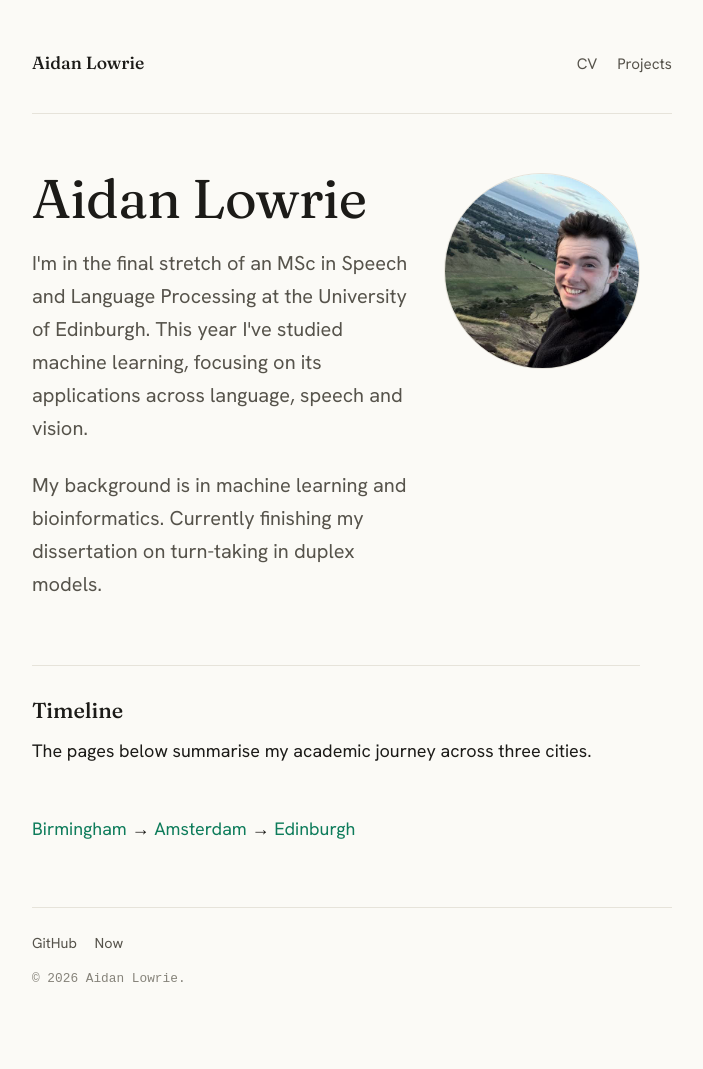
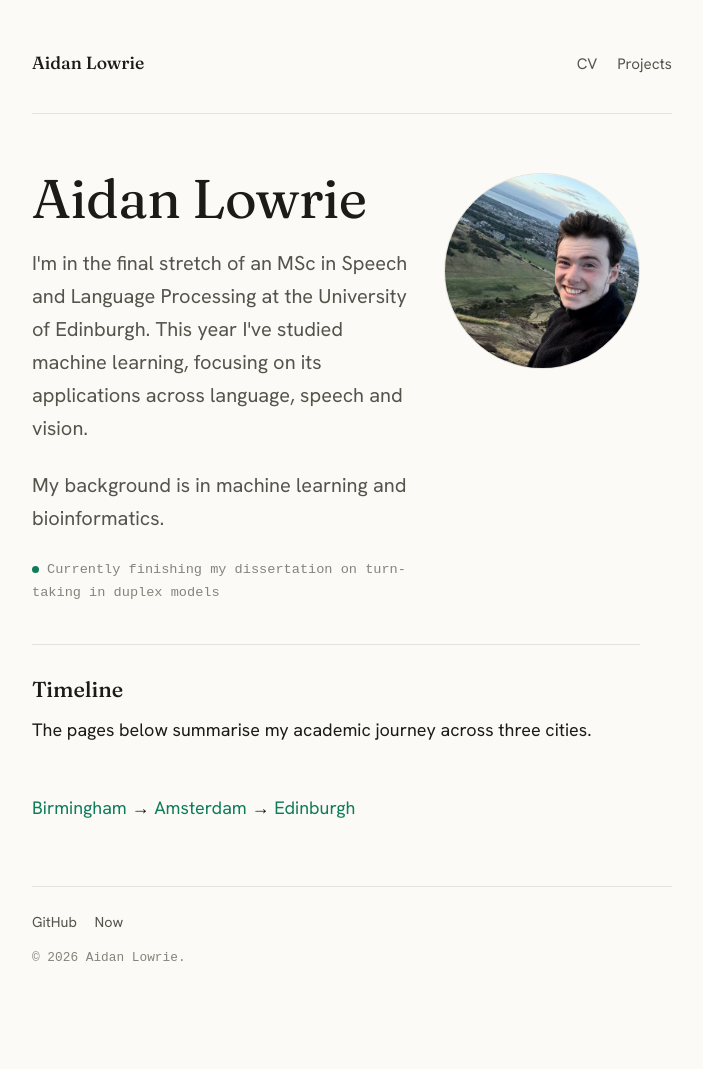
Before and after one commit to aidanlowrie/aidanlowrie.github.io, a Jekyll site: the page built from index.html, in a window 1280 px wide. Shown: the whole page, without its empty margins (288-991 px from the left). Built offline with Jekyll 4.4.1, drawn with Linux system fonts in a browser that asks for light colours; some web fonts are replaced; after the commit the page ends 1048 px from its top, so only the background shows below that.

Commit message:
Fix turn-taking sentence formatting - restore status indicator with dot

```diff
--- a/index.html
+++ b/index.html
@@ -6,7 +6,8 @@ title: ""
   <div class="hero-intro">
     <h1 class="hero-name">Aidan Lowrie</h1>
     <p class="hero-tagline">I'm in the final stretch of an MSc in Speech and Language Processing at the University of Edinburgh. This year I've studied machine learning, focusing on its applications across language, speech and vision.</p>
-    <p class="hero-tagline">My background is in machine learning and bioinformatics. Currently finishing my dissertation on turn-taking in duplex models.</p>
+    <p class="hero-tagline">My background is in machine learning and bioinformatics.</p>
+    <span class="status"><span class="dot"></span>Currently finishing my dissertation on turn-taking in duplex models</span>
   </div>
   <div class="hero-portrait">
     <img src="{{ '/assets/img/portrait-arthurs-seat.jpg' | relative_url }}" alt="Portrait of Aidan Lowrie">
```
